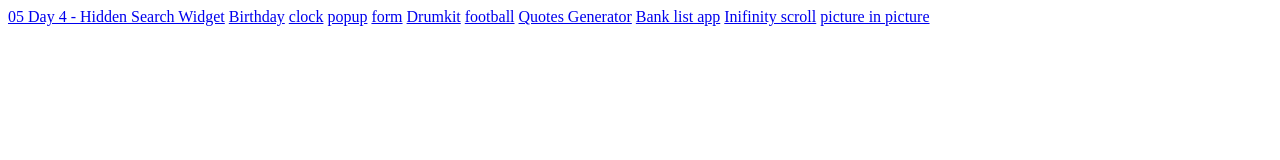
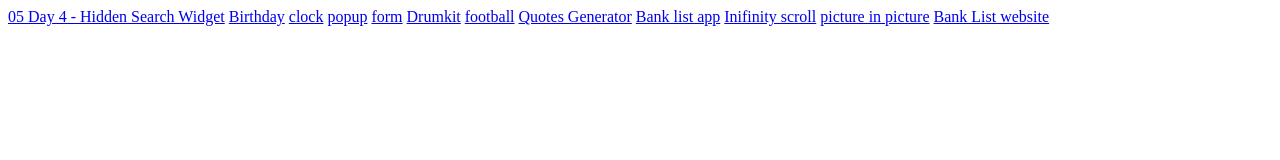
Before and after one commit to ImalKesara/Javascript-MiniProjects, a plain HTML site: page index.html in a window 1280 px wide. Drawn offline with Linux system fonts and the light colour scheme.

Commit message:
link for banklist site

```diff
--- a/index.html
+++ b/index.html
@@ -21,6 +21,7 @@
     <a href="Bank list app/index.html">Bank list app</a>
     <a href="infinity scroll/index.html">Inifinity scroll</a>
     <a href="picture in picture/index.html">picture in picture</a>
+    <a href="Banklist site/index.html">Bank List website</a>
     <!-- <a href="booking system pratice/index.html">booking</a> -->
   </body>
 </html>
```
